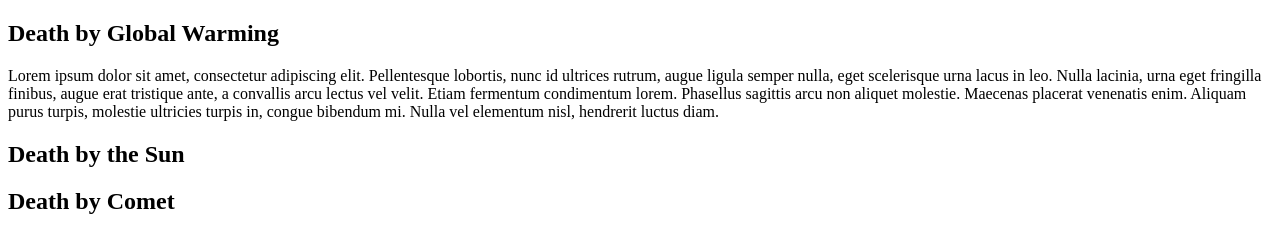
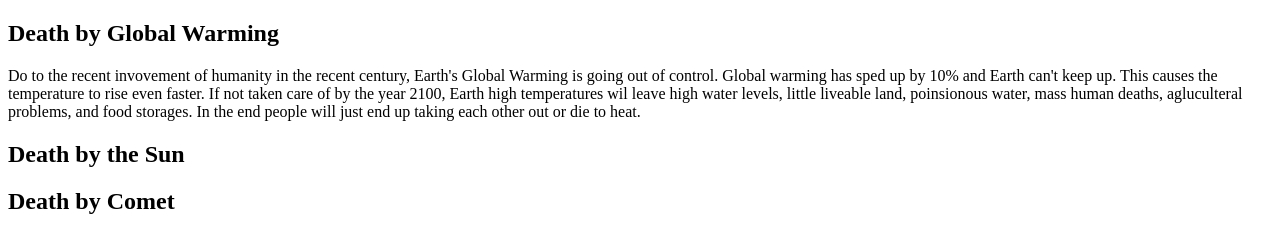
Before and after one commit to jongowan/HowLongHaveWeGot, a plain HTML site: page earth.html in a window 1280 px wide. Both pictures are taken after a click on the element "Death by Global Warming". Drawn offline with nearby package versions, Linux system fonts and the light colour scheme.

Commit message:
Update earth.html
Added on to how people will die to global warming

```diff
--- a/earth.html
+++ b/earth.html
@@ -37,7 +37,7 @@
         <div id="categoryPageWrapper">
             <div class="endOptionsContainer">
                 <h2 class="endTitle" onclick="expand('end1Info')">Death by Global Warming</h2>
-                <p id="end1Info" class="endInfo" hidden>Lorem ipsum dolor sit amet, consectetur adipiscing elit. Pellentesque lobortis, nunc id ultrices rutrum, augue ligula semper nulla, eget scelerisque urna lacus in leo. Nulla lacinia, urna eget fringilla finibus, augue erat tristique ante, a convallis arcu lectus vel velit. Etiam fermentum condimentum lorem. Phasellus sagittis arcu non aliquet molestie. Maecenas placerat venenatis enim. Aliquam purus turpis, molestie ultricies turpis in, congue bibendum mi. Nulla vel elementum nisl, hendrerit luctus diam.</p>
+                <p id="end1Info" class="endInfo" hidden>Do to the recent invovement of humanity in the recent century, Earth's Global Warming is going out of control. Global warming has sped up by 10% and Earth can't keep up. This causes the temperature to rise even faster. If not taken care of by the year 2100, Earth high temperatures wil leave high water levels, little liveable land, poinsionous water, mass human deaths, agluculteral problems, and food storages. In the end people will just end up taking each other out or die to heat.</p>
                 <h2 class="endTitle" onclick="expand('end2Info')">Death by the Sun</h2>
                 <p id="end2Info" class="endInfo" hidden>Lorem ipsum dolor sit amet, consectetur adipiscing elit. Pellentesque lobortis, nunc id ultrices rutrum, augue ligula semper nulla, eget scelerisque urna lacus in leo. Nulla lacinia, urna eget fringilla finibus, augue erat tristique ante, a convallis arcu lectus vel velit. Etiam fermentum condimentum lorem. Phasellus sagittis arcu non aliquet molestie. Maecenas placerat venenatis enim. Aliquam purus turpis, molestie ultricies turpis in, congue bibendum mi. Nulla vel elementum nisl, hendrerit luctus diam.</p>
                 <h2 class="endTitle" onclick="expand('end3Info')">Death by Comet</h2>
```
